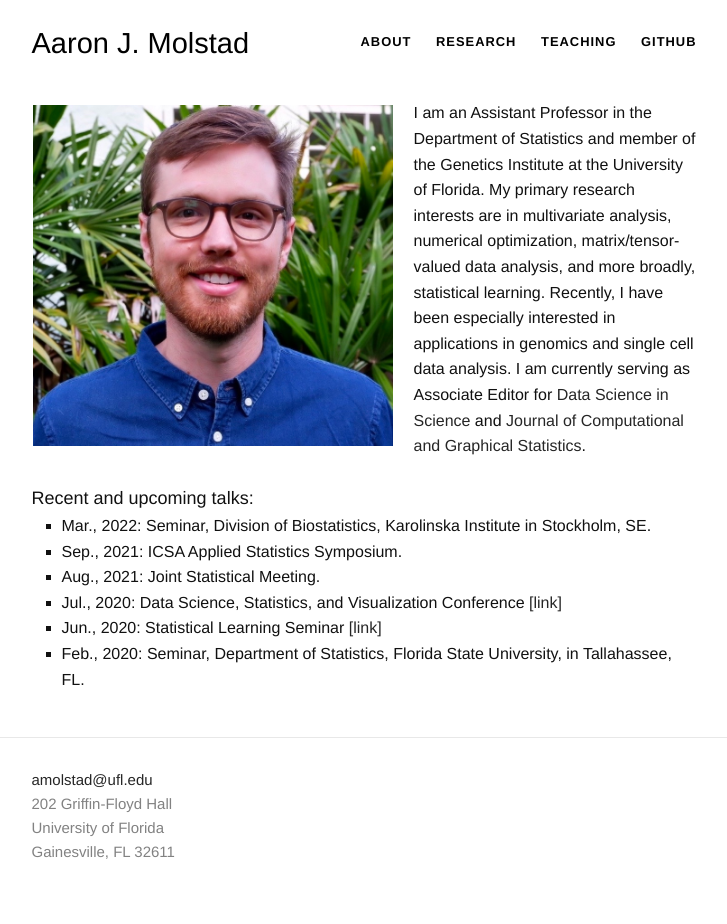
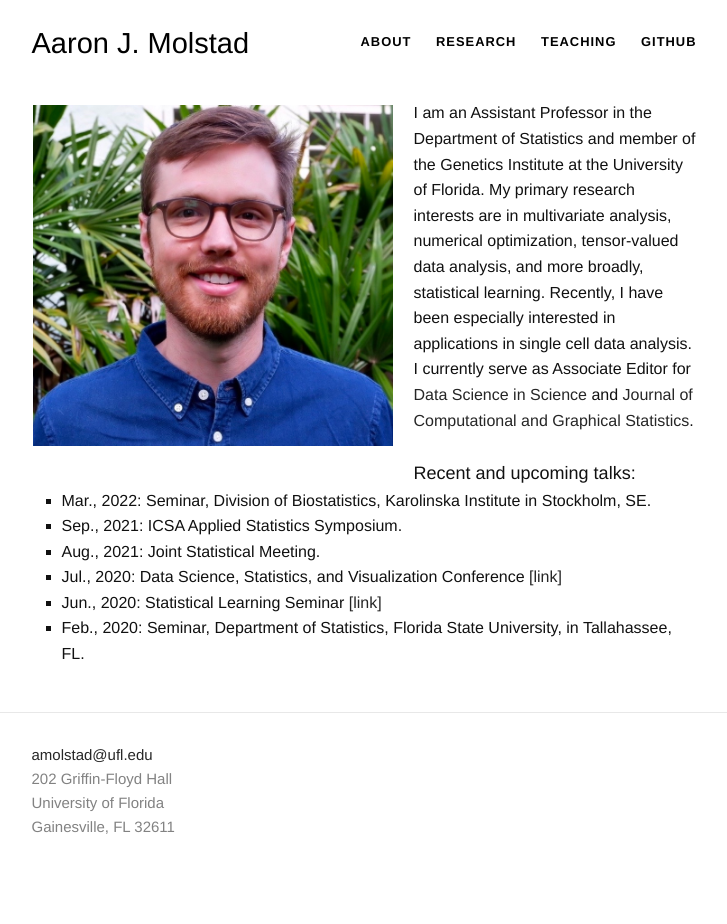
Before and after one commit to ajmolstad/ajmolstad.github.io, a Jekyll site: the page built from index.html, in a window 1280 px wide. Shown: the whole page, without its empty margins (276-1003 px from the left). Built offline with Jekyll 4.4.1, drawn with Linux system fonts in a browser that asks for light colours; after the commit the page ends 900 px from its top, so only the background shows below that.

Commit message:
Update index.html

```diff
--- a/index.html
+++ b/index.html
@@ -21,7 +21,7 @@
 <dd></dd>
 </dl>
 <font size="3">
-	I am an Assistant Professor in the Department of Statistics and member of the Genetics Institute at the University of Florida. My primary research interests are in multivariate analysis, numerical optimization, matrix/tensor-valued data analysis, and more broadly, statistical learning. Recently, I have been especially interested in applications in genomics and single cell data analysis. I am currently serving as Associate Editor for <a href="https://www.tandfonline.com/journals/udss20"> Data Science in Science</a> and <a href="https://www.tandfonline.com/journals/ucgs20"> Journal of Computational and Graphical Statistics</a>.
+	I am an Assistant Professor in the Department of Statistics and member of the Genetics Institute at the University of Florida. My primary research interests are in multivariate analysis, numerical optimization, tensor-valued data analysis, and more broadly, statistical learning. Recently, I have been especially interested in applications in single cell data analysis. I currently serve as Associate Editor for <a href="https://www.tandfonline.com/journals/udss20"> Data Science in Science</a> and <a href="https://www.tandfonline.com/journals/ucgs20"> Journal of Computational and Graphical Statistics</a>.
 <!-- <p style="font-family:courier;font-size:130%;">
 Assistant Professor  <br>
 Department of Statistics <br>
```
